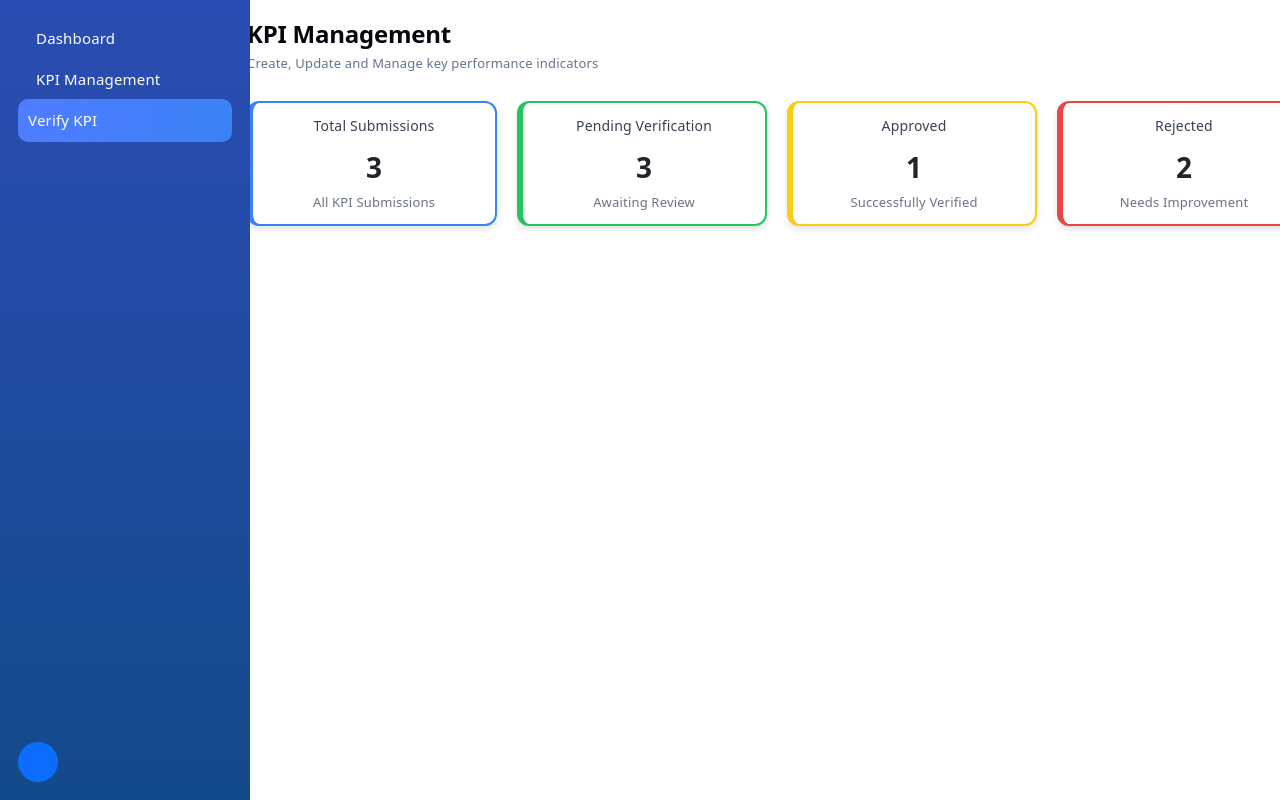
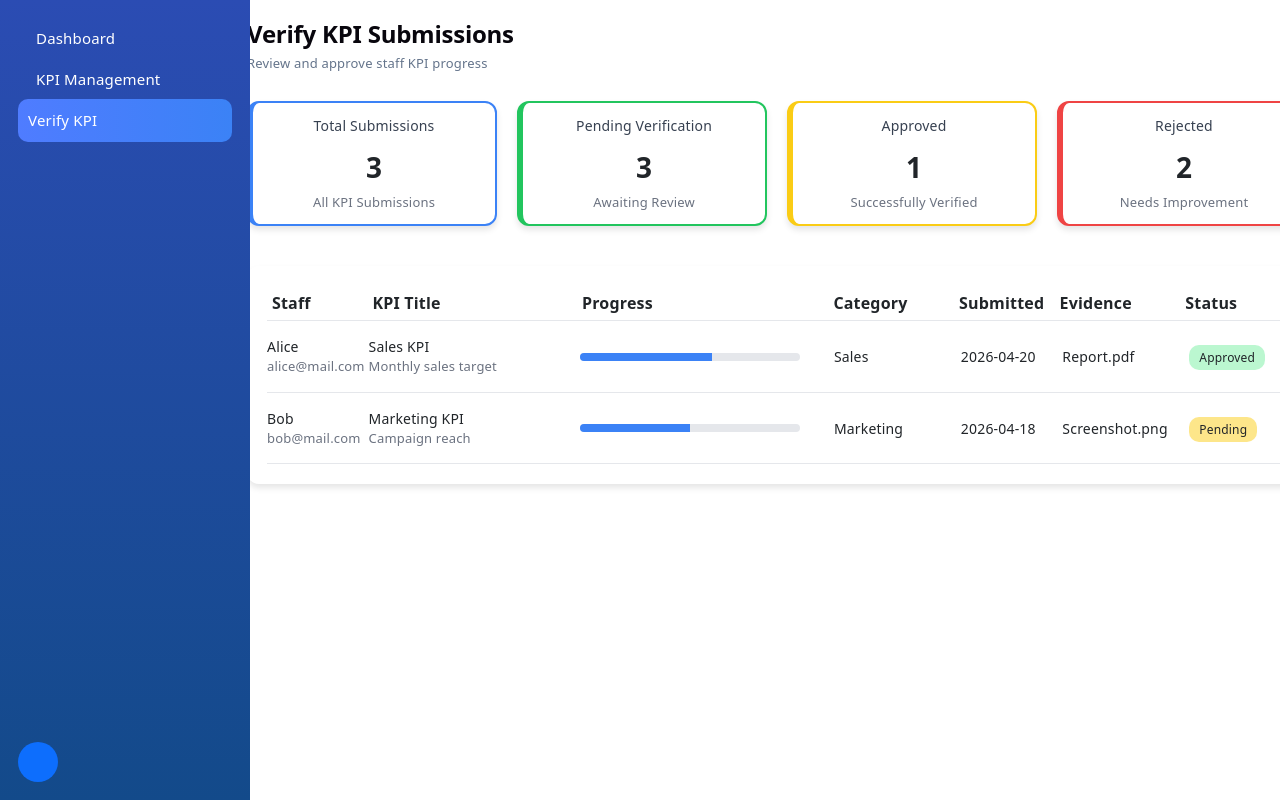
Before and after one commit to ccyenoc/achievepro_frontend, a React (Vite) app: page /verify-kpi in a window 1280 px wide. Shown: the top 800 px of the page. Built offline with nearby package versions, Linux system fonts and the light colour scheme; no server answers.

Commit message:
fix kpi submission table page

```diff
--- a/src/components/kpi_submission_table.jsx
+++ b/src/components/kpi_submission_table.jsx
@@ -29,7 +29,7 @@ function KPISubmissionTable() {
     category: "Marketing",
     submitted_date: "2026-04-18",
     evidence: "Screenshot.png",
-    status: "Pending Verification"
+    status: "Pending"
   }
 ];
 
@@ -61,7 +61,7 @@ function KPISubmissionTable() {
   const statusStyle = (status) => {
   const colors = {
     Approved: "#bbf7d0",       // green
-    "Pending Verification": "#fde68a",       // yellow
+    Pending: "#fde68a",       // yellow
     Rejected: "#fecaca",  // red
   };
 
@@ -74,38 +74,45 @@ function KPISubmissionTable() {
 };
 
   return (
-    <div style={{ marginTop: "20px" }}>
+    <div
+    style={{
+        marginTop: "20px",
+        marginLeft:"20px",
+        padding:"20px",
+        boxShadow: "0 4px 6px rgba(0, 0, 0, 0.1)",
+        borderRadius:"12px",
+        width: "109%", }}>
 
       {/* Header */}
       <div
         style={headerStyle}>
         <div
           style={{
-            flex: 3
+            flex: 1.2
             }}>Staff</div>
         <div
           style={{
-            flex: 1
+            flex: 2.5
         }}>KPI Title</div>
         <div
           style={{
-            flex: 2
+            flex: 3
             }}>Progress</div>
         <div
          style={{
-            flex: 1
+            flex: 1.5
             }}>Category</div>
         <div
         style={{
-            flex: 1
+            flex: 1.2
             }}>Submitted</div>
         <div
         style={{
-            flex: 1
+            flex: 1.5
             }}>Evidence</div>
         <div
         style={{
-            flex: 1
+            flex: 1.2
             }}>Status</div>
       </div>
 
@@ -119,7 +126,7 @@ function KPISubmissionTable() {
 
             {/* staff */}
             <div style={{
-            flex: 3
+            flex: 1.2
             }}>
             <div
             style={{
@@ -135,7 +142,7 @@ function KPISubmissionTable() {
 
             {/* title */}
             <div style={{
-            flex: 3
+            flex: 2.5
             }}>
             <div
             style={{
@@ -151,7 +158,13 @@ function KPISubmissionTable() {
 
           {/* progress */}
            <div style={{
-             marginTop: "8px",
+  flex: 3,
+  display: "flex",
+  alignItems: "center"
+}}>
+  <div style={{
+    width: "100%",
+    maxWidth: "220px",
     background: "#e5e7eb",
     borderRadius: "10px",
     height: "8px",
@@ -163,10 +176,11 @@ function KPISubmissionTable() {
       height: "100%"
     }} />
   </div>
-
+</div>
             {/* category */}
-            <div style={{
-            flex: 3
+            <div
+            style={{
+            flex: 1.5,
             }}>
             <div
             style={{
@@ -176,7 +190,7 @@ function KPISubmissionTable() {
 
           {/* submitted date */}
             <div style={{
-            flex: 3
+            flex: 1.2
             }}>
             <div
             style={{
@@ -186,7 +200,7 @@ function KPISubmissionTable() {
 
           {/* evidence */}
             <div style={{
-            flex: 3
+            flex: 1.5
             }}>
             <div
             style={{
@@ -196,13 +210,11 @@ function KPISubmissionTable() {
 
           {/* status */}
             <div style={{
-            flex: 3 ,
-            ...statusStyle(item.status),
+            flex: 1.2 ,
             }}>
-            <div
-            style={{
-              fontWeight: "500"
-              }}>{item.status}</div>
+             <span style={statusStyle(item.status)}>
+               {item.status}
+             </span>
           </div>
 
 
--- a/src/pages/verify-kpi.jsx
+++ b/src/pages/verify-kpi.jsx
@@ -2,6 +2,7 @@ import {user , useState} from "react";
 import ManagerSidebar from"../components/manager_sidebar";
 import PageTitle from "../components/page_title";
 import DashboardCards from "../components/4x1_cards_layout";
+import KPISubmissionTable from "../components/kpi_submission_table";
 
 function VerifyKPI(){
     return (
@@ -23,9 +24,9 @@ function VerifyKPI(){
               alignItems: "center",
           }}>
 
-        <PageTitle
-          title="KPI Management"
-          subtitle="Create, Update and Manage key performance indicators" />
+         <PageTitle
+          title="Verify KPI Submissions"
+          subtitle="Review and approve staff KPI progress" />
 
         </div>
 
@@ -48,6 +49,8 @@ function VerifyKPI(){
          subtitle4="Needs Improvement"
        />
 
+       <KPISubmissionTable />
+
        </div>
 
 
```
Lines whose indentation alone changed are shown as unchanged.
